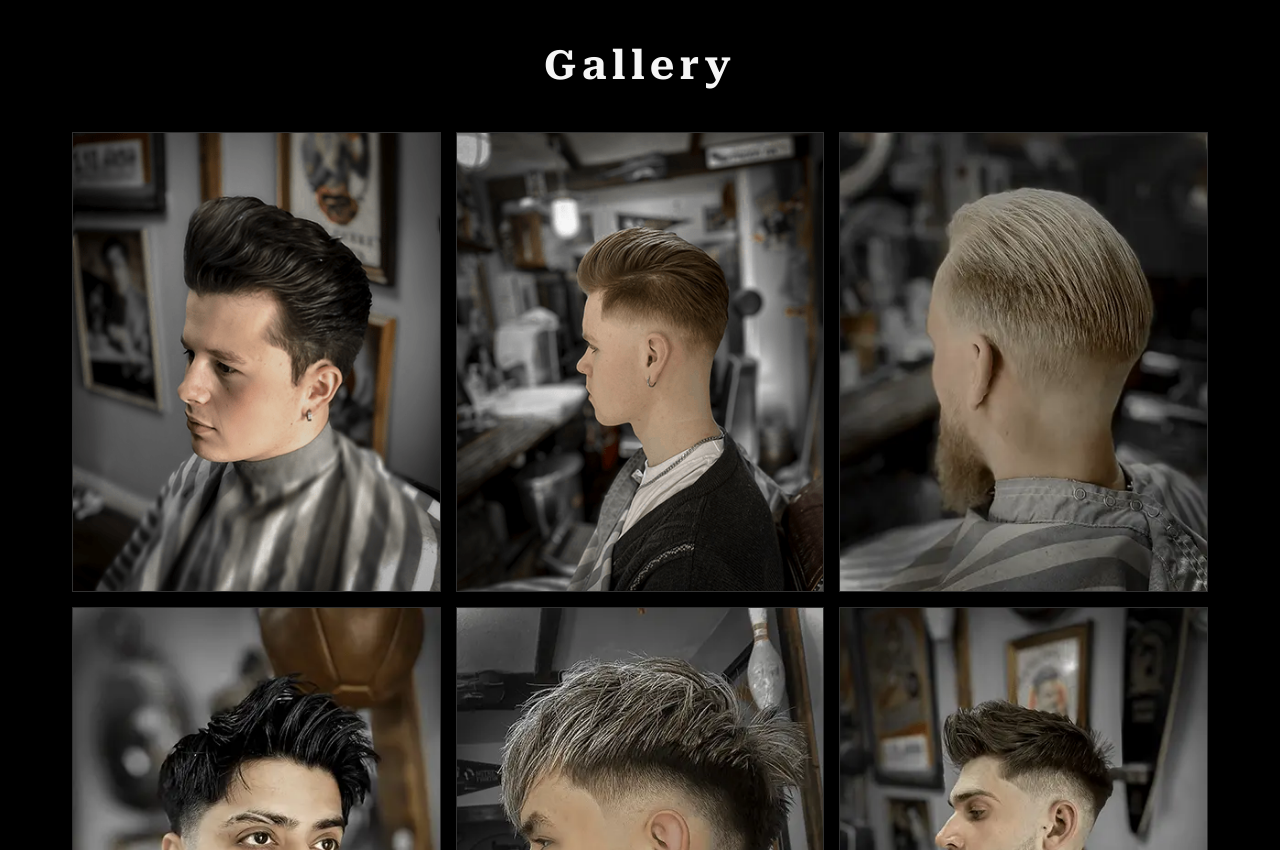
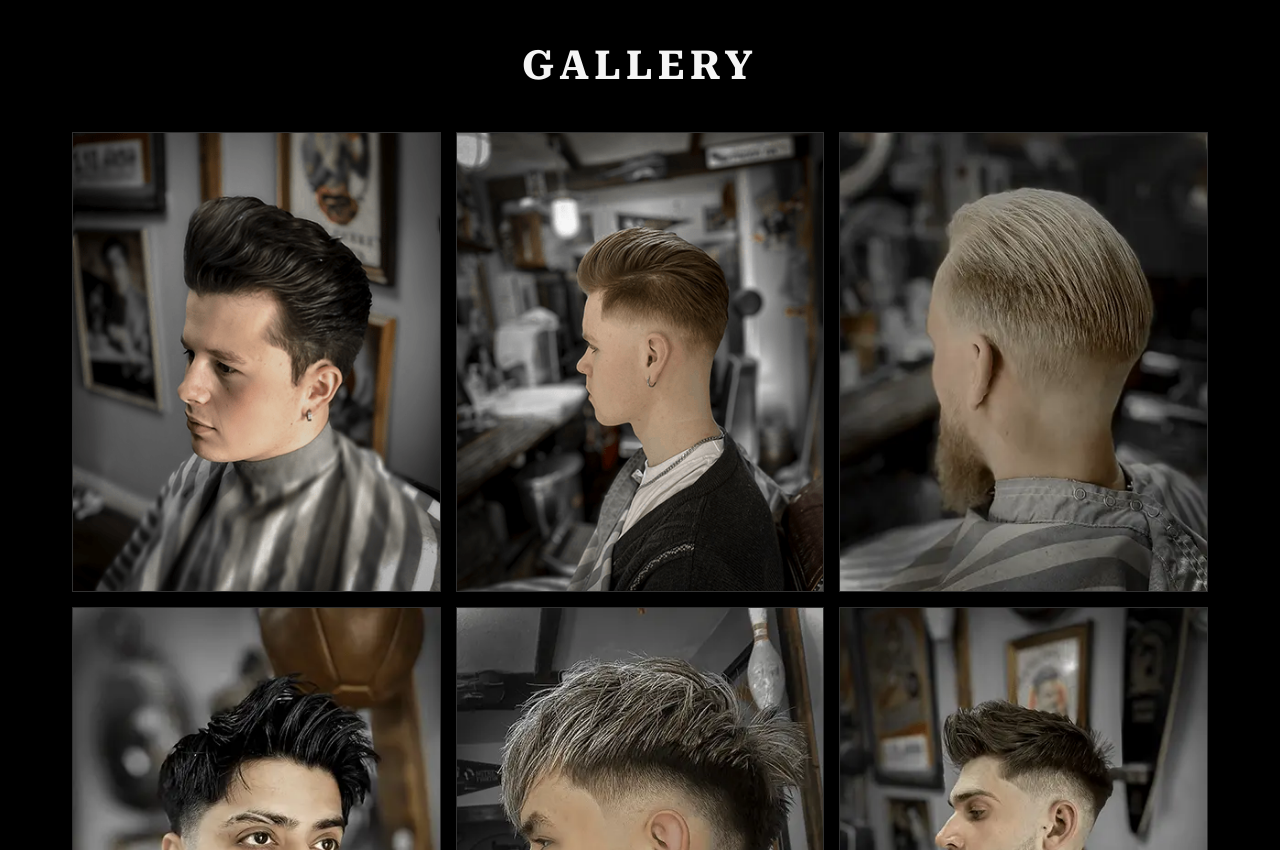
Before and after one commit to Code-Institute-Submissions/EAmbrozas-brass-monkey-barbers, a plain HTML site: page index.html in a window 1280 px wide. Shown: the part 3254-4104 px from the top of the page. Drawn offline with Linux system fonts and the light colour scheme.

Commit message:
Style gallery heading to upper case letters

```diff
--- a/index.html
+++ b/index.html
@@ -134,7 +134,7 @@
     <!--End about section-->
     <!--Gallery section-->
     <section id="gallery">
-        <h2>Gallery</h2>
+        <h2>GALLERY</h2>
         <div class="flex-container">
             <div class="img-hover-zoom">
                 <img src="./assets/images/haircut-1.webp" alt="Pompadour Hairstyle">
```
